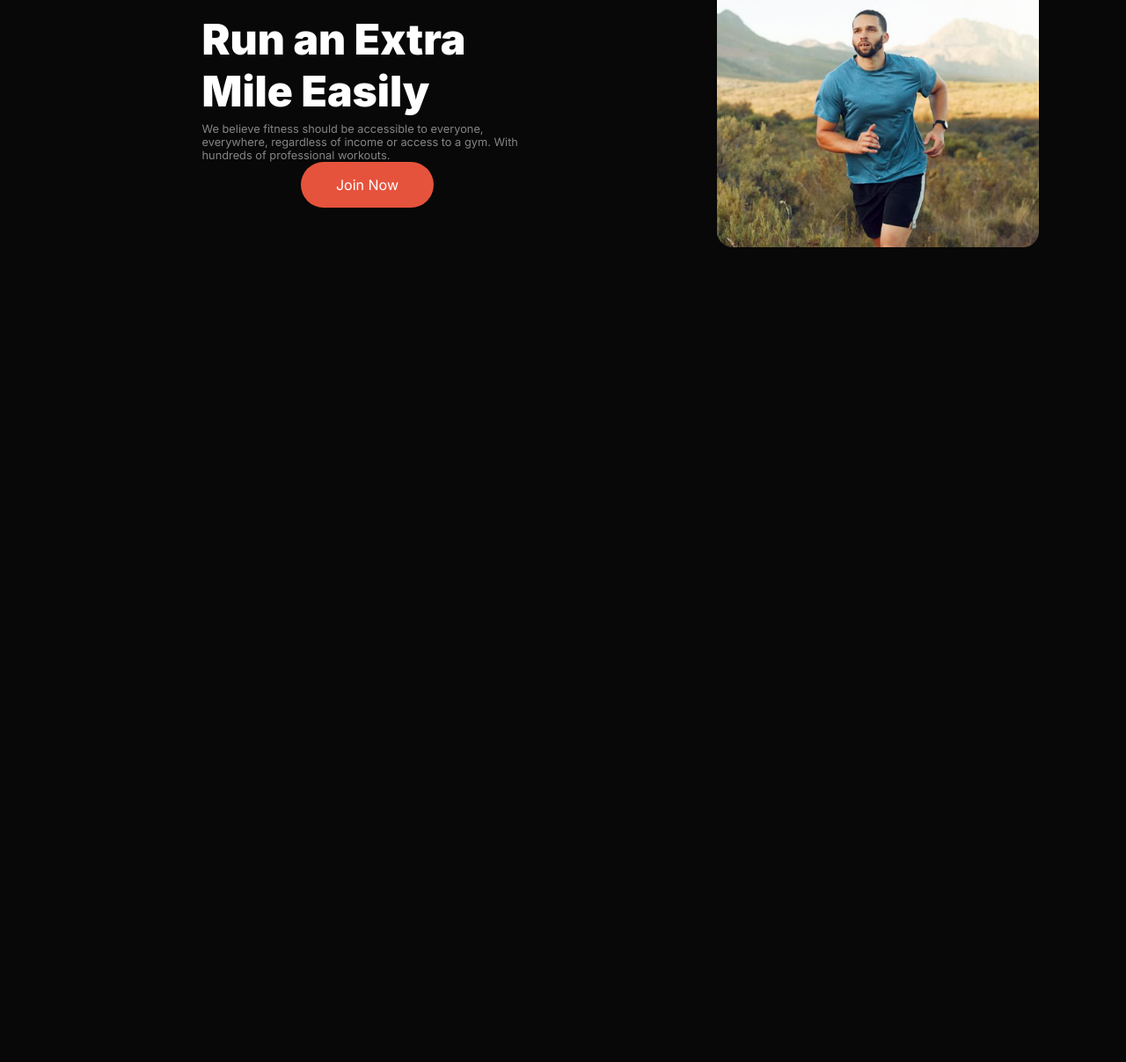
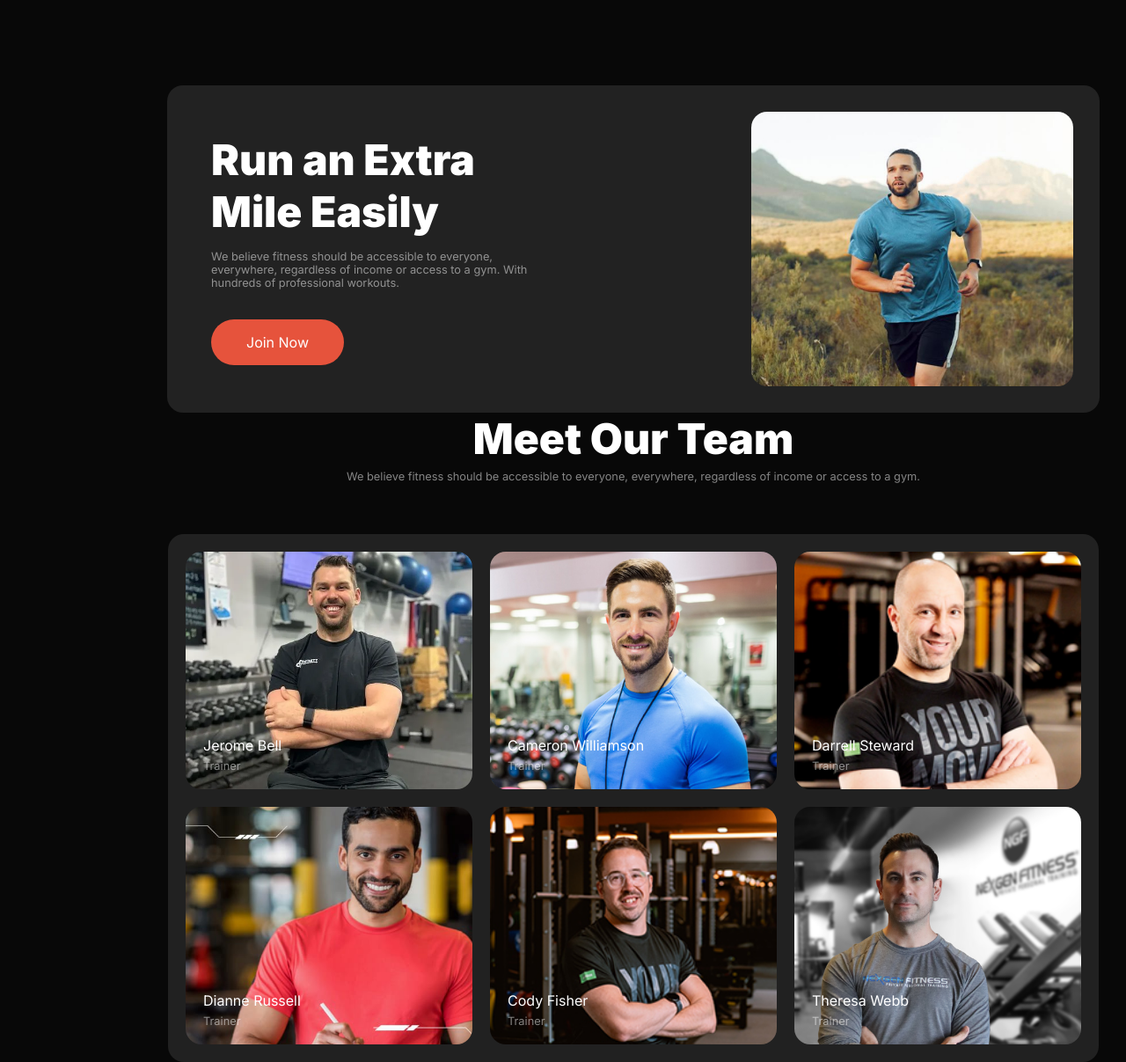
Before and after one commit to sumonbiswas290/assignment-2, a plain HTML site: page index.html in a window 1280 px wide. Shown: the part 1256-2463 px from the top of the page at 88% size. Before the commit the page ends 1567 px from the top, so only its background shows below. Drawn offline with Linux system fonts and the light colour scheme; a web font is replaced by a local one.

Commit message:
body_main_done

```diff
--- a/index.html
+++ b/index.html
@@ -53,7 +53,7 @@
             </div>
         </div>
     </header>
-    <main>
+    <main class="flex flex-c">
         <div class="main1st flex flex-c">
             <div class="change_habits flex flex-c">
                 <div class="common_title">Change Your Habits</div>
@@ -85,7 +85,7 @@
             </div>
         </div>
         <div class="main2nd flex">
-            <div class="main1st_l flex flex-c">
+            <div class="main2nd_l flex flex-c">
                 <div class="common_title">
                     Run an Extra Mile Easily
                 </div>
@@ -94,7 +94,64 @@
                 </div>
                 <a class="jcn" href="">Join Now</a>
             </div>
-            <div class="main1st_r"></div>
+            <div class="main2nd_r"></div>
+        </div>
+        <div class="main3rd flex flex-c">
+            <span class="common_title">Meet Our Team
+            </span>
+            <p class="habit_topic_p">We believe fitness should be accessible to everyone, everywhere, regardless of income or
+                access to a gym.
+                </p>
+            <div class="team">
+                <div class="team_img tm1">
+                    <div class="member_name">
+                        Jerome Bell
+                    </div>
+                    <div class="habit_topic_p">
+                        Trainer
+                    </div>
+                </div>
+                <div class="team_img tm2">
+                    <div class="member_name">
+                        Cameron Williamson
+                    </div>
+                    <div class="habit_topic_p">
+                        Trainer
+                    </div>
+                </div>
+                <div class="team_img tm3">
+                    <div class="member_name">
+                        Darrell Steward
+                    </div>
+                    <div class="habit_topic_p">
+                        Trainer
+                    </div>
+                </div>
+                <div class="team_img tm4">
+                    <div class="member_name">
+                        Dianne Russell
+                    </div>
+                    <div class="habit_topic_p">
+                        Trainer
+                    </div>
+                </div>
+                <div class="team_img tm5">
+                    <div class="member_name">
+                        Cody Fisher
+                    </div>
+                    <div class="habit_topic_p">
+                        Trainer
+                    </div>
+                </div>
+                <div class="team_img tm6">
+                    <div class="member_name">
+                        Theresa Webb
+                    </div>
+                    <div class="habit_topic_p">
+                        Trainer
+                    </div>
+                </div>
+            </div>
         </div>
     </main>
     <footer></footer>
--- a/style/style.css
+++ b/style/style.css
@@ -181,6 +181,9 @@ header{
     padding: 0;
 }
 
+.change_habits{
+    margin-bottom: 58px;
+}
 .common_title{
     font-size: 3rem;
     font-weight: 900;
@@ -232,23 +235,31 @@ header{
     background-image: url(../assets/images/image\ 5.png);
 }
 
-.main1st_l{
+.main2nd{
+    margin-top: 100px;
+    border-radius: 18px;
+    background: rgb(34, 34, 34);
+    width: 1060px;
+    justify-content: space-between;
+}
+.main2nd_l{
     width: 390px;
-    margin-right: 165px;
+    margin-left: 50px;
+    align-items: start;
 }
-.main1st_l .habit_topic_p{
+.main2nd_l .habit_topic_p{
+    margin-top: 14px;
+    margin-bottom: 34px;
+}
+.main2nd_l .habit_topic_p{
     text-align: left;
 }
 
 
 
-/* .main1st_l .jcn{
-    justify-content: left;
-} */
 
 
-
-.main1st_r{
+.main2nd_r{
     width: 366px;
     height: 312px;
     border-radius: 18px;
@@ -258,6 +269,54 @@ header{
     background-position: -550px -130px;
 }
 
+.team{
+    margin-top: 58px;
+    display: grid;
+    grid-template-columns: repeat(3, 1fr);
+    gap: 20px;
+    border-radius: 18px;
+    background: rgba(255, 255, 255, 0.1);
+    padding: 20px;
+}
+.team_img{
+    border-radius: 18px;
+    width: 326px;
+    height: 270px;
+}
+.tm1{
+    background: url(../assets/images/trainer1.png);
+    background-size: 100%;
+}
+.tm2{
+    background-image: url(../assets/images/trainer2.png);
+    background-size: 100%;
+}
+.tm3{
+    background-image: url(../assets/images/trainer3.png);
+    background-size: 100%;
+}
+.tm4{
+    background-image: url(../assets/images/trainer4.png);
+    background-size: 150%;
+    background-position: -80px 0;
+}
+.tm5{
+    background-image: url(../assets/images/trainer5.png);
+    background-size: 100%;
+    background-position: 0 -25px;
+}
+.tm6{
+    background-image: url(../assets/images/trainer6.png);
+    background-size: 100%;
+}
+.member_name{
+    margin-top: 210px;
+    margin-left: 20px;
+}
+.team .habit_topic_p{
+    text-align: left;
+    margin-left: 20px;
+}
 
 
 
@@ -268,7 +327,11 @@ header{
     .ht .manu , .d{
         display: none;
     }
-    body{
+    .main2nd, .team{
+        display: flex;
+        flex-direction: column;
+    }
+    body, .hb .first{
         width: 100%;
     }
     header{
@@ -300,21 +363,23 @@ header{
         margin-top: 4px;
     }
     .jcn_m{
-        padding: 16px 50px;
+        font-size: 3.5vw;
+        padding: 2.5vw 10vw;
         border-radius: 42px;
         background: rgb(230, 83, 60);
-        margin-right: 14px;
-        margin-left: 10px;
+        margin-right: 5.5vw;
+        margin-left: 5.5vw;
     }
     .dw{
-        padding: 16px 30px;
+        font-size: 3.5vw;
+        padding:  2.5vw 6vw;
     }
     .secound img{
         margin-top: 48px;
         margin-left: 20px;
     }
     .secound .card1{
-        left: 260px;
+        left: 55vw;
         top: 510px;
         border-radius: 9px;
         padding: 13px 18px 12px;
@@ -326,7 +391,7 @@ header{
         font-size: 0.6rem;
     }
     .secound .card2{
-        left: 32px;
+        left: 8vw;
         top: 700px;
         padding: 18px;
         border-radius: 9px;
@@ -338,7 +403,7 @@ header{
         font-size: 0.75rem;
     }
     .common_title{
-        font-size: 2rem;
+        font-size: 2.2rem;
     }
     .habit_p{
         width: 340px;
@@ -351,7 +416,22 @@ header{
         margin-bottom: 40px;
         align-items: center;
     }
-    .hb .first{
-        width: 100%;
+    .main2nd{
+        margin-top: 66px;
+        width: 90vw;
+    }
+    .main2nd_l{
+        margin-top: 40px;
+        margin-left: 30px;
+        margin-right: 30px;
+        width: 70vw;
+    }
+    .main2nd_r{
+        width: 75vw;
+        height: 70vw;
+        background-position: -465px -130px;
+    }
+    .main3rd{
+        width: 75vw;
     }
 }
```
